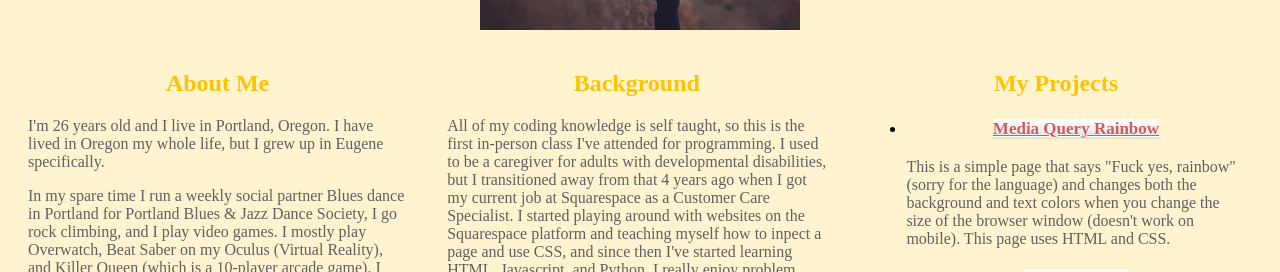
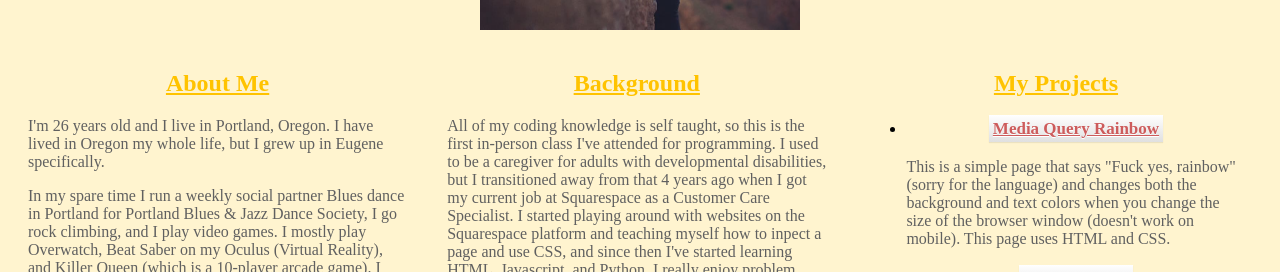
Before and after one commit to imandradesign/portfolio, a plain HTML site: page index.html in a window 1280 px wide. Shown: the part 528-800 px from the top of the page. Drawn offline with Linux system fonts and the light colour scheme.

Commit message:
Adds padding to Bootstrap-styled buttons and underlines to column heading 2 text.

```diff
--- a/css/styles.css
+++ b/css/styles.css
@@ -58,6 +58,11 @@ h1 {
   color:#CF5A41;
 }
 
+/*Add underline to column headings*/
+.heading {
+  text-decoration:underline;
+}
+
 /*Change Heading 3 font size*/
 h3 a {
   font-size:17px;
@@ -76,6 +81,11 @@ ol {
   margin-bottom:20px;
   margin-left:30px;
   margin-right:30px;
+}
+
+/*Add padding to the Bootstrap-styled buttons*/
+.btn.btn-default {
+  padding:4px;
 }
 
 /*Change body text color*/
--- a/index.html
+++ b/index.html
@@ -12,14 +12,14 @@
   </header>
   <img id="me" src="img/rock_climbing.jpg" alt="Imandra McKenzie rock climbing at Smith Rock in Central Oregon">
   <div class="column">
-    <h2>About Me</h2>
+    <h2 class="heading">About Me</h2>
     <p>I'm 26 years old and I live in Portland, Oregon. I have lived in Oregon my whole life, but I grew up in Eugene specifically.</p>
     <p>In my spare time I run a weekly social partner Blues dance in Portland for Portland Blues & Jazz Dance Society, I go rock climbing, and I play video games. I mostly play Overwatch, Beat Saber on my Oculus (Virtual Reality), and Killer Queen (which is a 10-player arcade game). I travel around the country to play Killer Queen with friends for fun. Check out the website I built for our local Killer Queen scene if you're curious: <em><a href="https://killerqueenpdx.buzz" target="_blank">killerqueenpdx.buzz</a></em></p>
     <p>I have a baby pet Ball Python named Belenus whom I adore. He's a "piebald" morph which means he has sections that are pure white along his body.</p>
     <img class="column-image" src="img/belenus.jpg" alt="Close up of a baby piebald ball python snake face beind held in someone's hand">
   </div>
   <div class="column">
-    <h2>Background</h2>
+    <h2 class="heading">Background</h2>
     <p>All of my coding knowledge is self taught, so this is the first in-person class I've attended for programming. I used to be a caregiver for adults with developmental disabilities, but I transitioned away from that 4 years ago when I got my current job at Squarespace as a Customer Care Specialist. I started playing around with websites on the Squarespace platform and teaching myself how to inpect a page and use CSS, and since then I've started learning HTML, Javascript, and Python. I really enjoy problem solving and learning new technical skills, so I'm taking this class to help bridge some of the gaps with my self-taught knowledge and keep moving forward so I can eventually change my career into a more technical position.</p>
     <div class="languages">
       <h4>Languages I've Studied</h4>
@@ -34,7 +34,7 @@
     <img class="column-image" src="img/squarespace_logo.png" alt="Squarespace company logo">
   </div>
   <div class="column">
-    <h2>My Projects</h2>
+    <h2 class="heading">My Projects</h2>
     <ul>
       <li><h3><a class="btn btn-default" href="https://imandradesign.github.io/rainbow/fuck-yes" target="_blank">Media Query Rainbow</a></h3></li>
       <p>This is a simple page that says "Fuck yes, rainbow" (sorry for the language) and changes both the background and text colors when you change the size of the browser window (doesn't work on mobile). This page uses HTML and CSS.<p>
```
